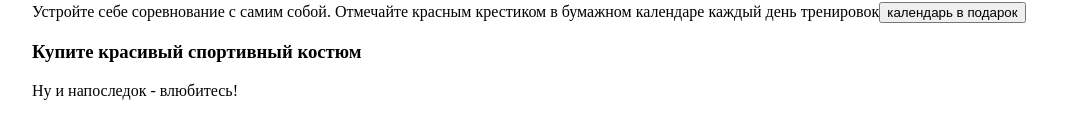
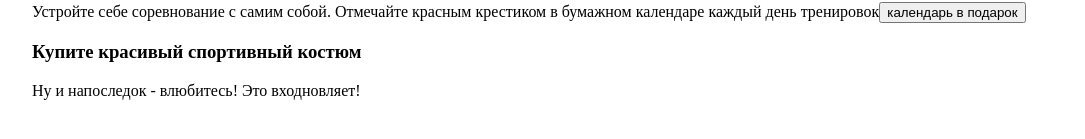
Before and after one commit to WebHeroSchool/Karolina15, a plain HTML site: page index.html in a window 1280 px wide. Shown: the part 163-302 px from the top of the page, without its empty margins (8-1093 px from the left). Drawn offline with Linux system fonts and the light colour scheme.

Commit message:
branch3
new branch3

```diff
--- a/index.html
+++ b/index.html
@@ -25,7 +25,7 @@
        Купите красивый спортивный костюм
            </h3>
              <footer class="wrap__footer">
-             Ну и напоследок - влюбитесь!
+             Ну и напоследок - влюбитесь! Это входновляет!
              </footer>
            </div>
        </div>
--- a/style.css
+++ b/style.css
@@ -40,7 +40,7 @@
    }
  }
 
- @media (max-width: 100px) {
+ @media (max-width: 110px) {
    .container {
      font-size: 70px;
    }
```
